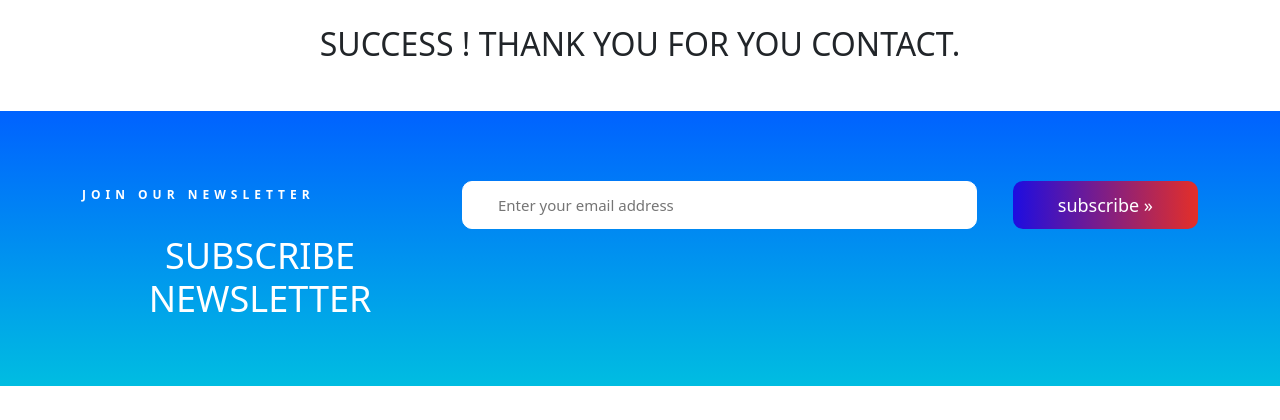
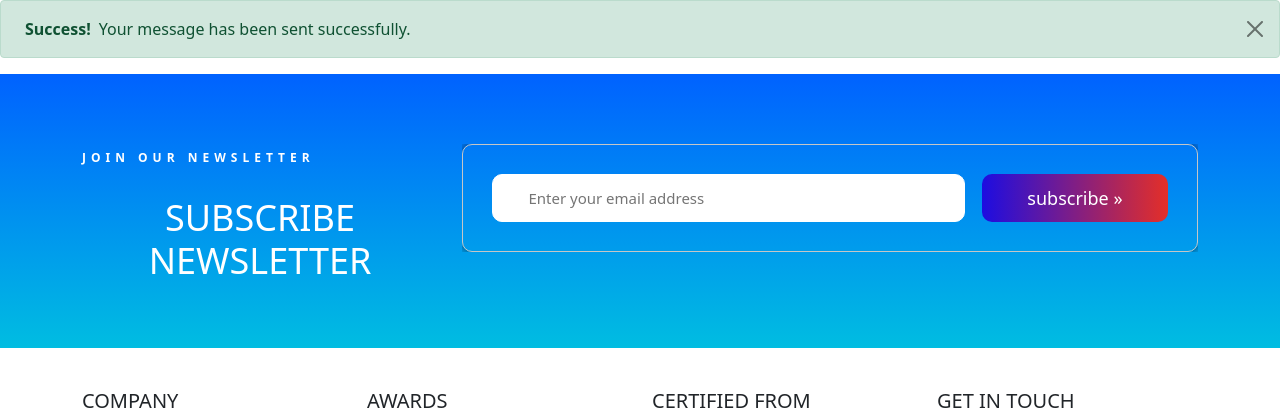
Before and after one commit to rajendrashahu/npvoting, a PHP site: page /success in a window 1280 px wide. Shown: the part 88-508 px from the top of the page. Run offline with PHP 8.4, Linux system fonts and the light colour scheme; some libraries are stand-ins or nearby versions.

Commit message:
icon added

```diff
--- a/pages/contact/success.php
+++ b/pages/contact/success.php
@@ -1,11 +1,16 @@
 <?php
-if ($_GET['return'] = 'true'){ ?>
+if ($_GET['return'] = 'true') { ?>
     <div class="contact">
-        <h2>Success ! Thank you for you contact.</h2>
-    </div>
-<?php }
-else{
+        <div class="m-4">
+            <!-- Success Alert -->
+            <div class="alert alert-success alert-dismissible d-flex align-items-center fade show">
+                <i class="bi-check-circle-fill"></i>
+                <strong class="mx-2">Success!</strong> Your message has been sent successfully.
+                <button type="button" class="btn-close" data-bs-dismiss="alert"></button>
+            </div>
+        </div>
+    <?php } else {
     header("Location: https://www.pioneersoftech.com/npvoting");
     exit();
 }
-?>
+    ?>
```
Also changed, not shown: pages/contact/contact.php (+7 -1 lines), pages/contact/fail.php (+8 -4 lines), pages/contact/unauthentic.php (+8 -4 lines).
